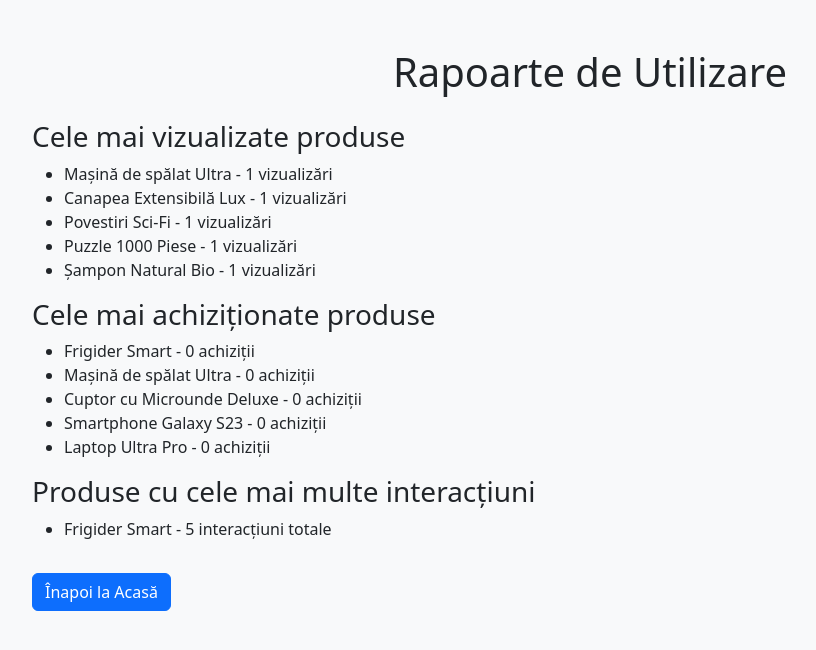
After one commit to lzrwilliam/MarketPlacePlatform-using-LLM, a Flask app: page /popular_products in a window 1280 px wide. The commit adds this page. Shown: the top 650 px of the page, without its empty margins (50-866 px from the left). Run offline with Flask 3, Linux system fonts and the light colour scheme; a user stored in the database is signed in; data comes from the database, SQL or seed files in the repository.

Commit message:
Added top products page

```diff
--- a/app.py
+++ b/app.py
@@ -43,24 +43,28 @@ model = genai.GenerativeModel(
     generation_config=generation_config
 )
 
+def generate_personalized_description(product_name, category, user_id):
+    """Generare descriere personalizata in functie de comportamentul utilizatorului"""
+    interactions = UserInteraction.query.filter_by(user_id=user_id).all()
+    purchased_products = PurchaseHistory.query.filter_by(user_id=user_id).all()
 
-def generate_personalized_description(product_name, category, user_id):
-    interactions = UserInteraction.query.filter_by(user_id=user_id).all()
     viewed_categories = [Product.query.get(i.product_id).category for i in interactions]
+    purchased_categories = [Product.query.get(i.product_id).category for i in purchased_products]
 
     try:
         chat_session = model.start_chat(history=[])
-        prompt = f"Generate a personalized product description for '{product_name}' in the '{category}' category."
-
-        if viewed_categories:
-            prompt += f" The user has interacted with these categories before: {', '.join(viewed_categories)}."
-
+        prompt = (
+            f"Generate a personalized product description for '{product_name}' in the '{category}' category."
+            f" The user frequently views: {', '.join(viewed_categories)}."
+            f" The user has purchased products from: {', '.join(purchased_categories)}."
+        )
         response = chat_session.send_message(prompt)
         return response.text.strip()
     except Exception as e:
         return "Descriere indisponibilă."
 
 def get_recommended_products(user_id):
+    """Recomandări hibride pe baza vizualizărilor, achizițiilor și popularității"""
     viewed = UserInteraction.query.filter_by(user_id=user_id).order_by(UserInteraction.id.desc()).limit(10).all()
     purchased = PurchaseHistory.query.filter_by(user_id=user_id).limit(5).all()
 
@@ -71,7 +75,7 @@ def get_recommended_products(user_id):
 
     produse_recomandate = (
         Product.query.filter(Product.category.in_(all_categories))
-        .order_by(Product.views.desc(), Product.purchases.desc())
+        .order_by(Product.purchases.desc(), Product.views.desc())
         .limit(5)
         .all()
     )
@@ -85,6 +89,31 @@ def login_required(f):
             return redirect(url_for("login"))
         return f(*args, **kwargs)
     return decorated_function
+
+
+@app.route("/popular_products")
+@login_required
+def popular_products():
+    # Cele mai vizualizate produse
+    most_viewed = Product.query.order_by(Product.views.desc()).limit(5).all()
+
+    # Cele mai achizitionate produse
+    most_purchased = Product.query.order_by(Product.purchases.desc()).limit(5).all()
+
+    # Produse cu cele mai multe interactiuni
+    most_interacted = (
+        db.session.query(Product, db.func.sum(Product.views + Product.purchases).label("total_interactions"))
+        .order_by(db.func.sum(Product.views + Product.purchases).desc())
+        .limit(5)
+        .all()
+    )
+
+    return render_template(
+        "popular_products.html",
+        most_viewed=most_viewed,
+        most_purchased=most_purchased,
+        most_interacted=most_interacted
+    )
 
 @app.route("/")
 @login_required
@@ -133,7 +162,6 @@ def login():
         flash("Date de autentificare incorecte!")
     return render_template("login.html")
 
-# ✅ Logout utilizator
 @app.route("/logout")
 def logout():
     session.clear()
--- a/templates/index.html
+++ b/templates/index.html
@@ -15,6 +15,7 @@
         <div class="ml-auto">
             {% if user_role %}
                 <a href="{{ url_for('logout') }}" class="btn btn-warning">Logout</a>
+                <a href="{{ url_for('popular_products') }}" class="btn btn-info mb-3">Vizualizeaza Rapoarte</a>
             {% else %}
                 <a href="{{ url_for('login') }}" class="btn btn-primary">Login</a>
                 <a href="{{ url_for('register') }}" class="btn btn-success">Register</a>
--- /dev/null
+++ b/templates/popular_products.html
@@ -0,0 +1,42 @@
+<!DOCTYPE html>
+<html lang="ro">
+<head>
+    <meta charset="UTF-8">
+    <meta name="viewport" content="width=device-width, initial-scale=1.0">
+    <title>Rapoarte de Utilizare</title>
+    <link rel="stylesheet" href="https://cdn.jsdelivr.net/npm/bootstrap@5.3.0/dist/css/bootstrap.min.css">
+</head>
+<body class="bg-light">
+
+<div class="container mt-5">
+    <h1 class="text-center mb-4">Rapoarte de Utilizare</h1>
+
+    <!-- Cele mai vizualizate produse -->
+    <h3>Cele mai vizualizate produse</h3>
+    <ul>
+        {% for product in most_viewed %}
+            <li>{{ product.name }} - {{ product.views }} vizualizări</li>
+        {% endfor %}
+    </ul>
+
+    <!-- Cele mai achiziționate produse -->
+    <h3>Cele mai achiziționate produse</h3>
+    <ul>
+        {% for product in most_purchased %}
+            <li>{{ product.name }} - {{ product.purchases }} achiziții</li>
+        {% endfor %}
+    </ul>
+
+    <!-- Produse cu cele mai multe interacțiuni -->
+    <h3>Produse cu cele mai multe interacțiuni</h3>
+    <ul>
+        {% for product, total_interactions in most_interacted %}
+            <li>{{ product.name }} - {{ total_interactions }} interacțiuni totale</li>
+        {% endfor %}
+    </ul>
+
+    <a href="/" class="btn btn-primary mt-3">Înapoi la Acasă</a>
+</div>
+
+</body>
+</html>
```
